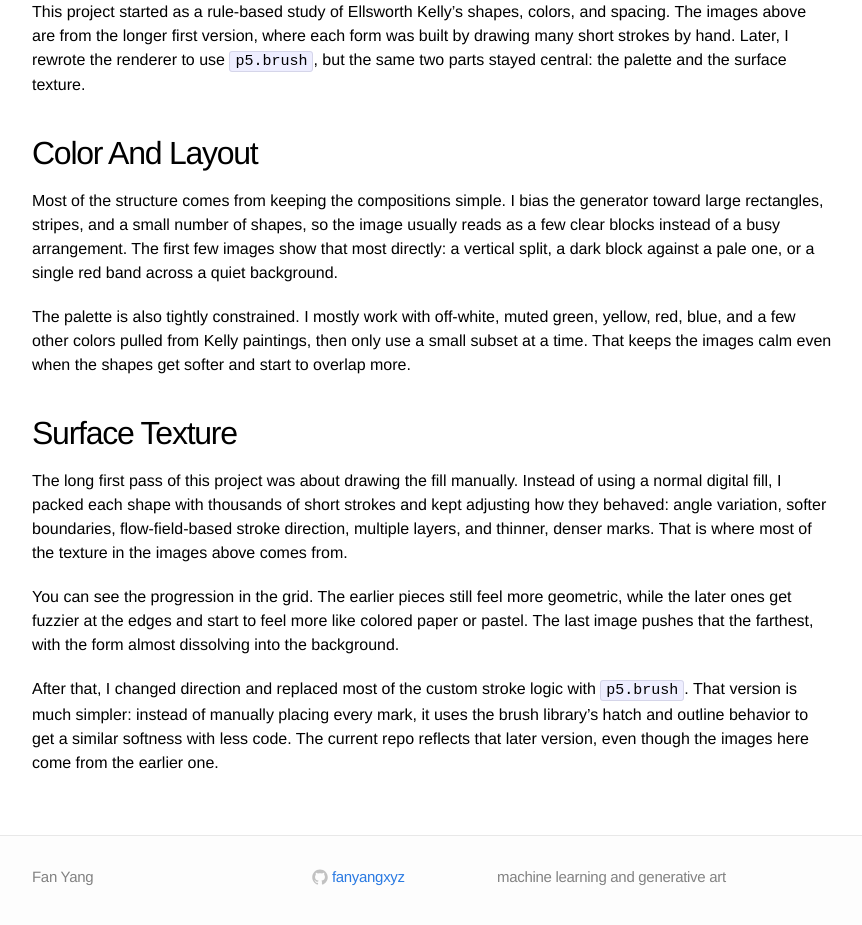
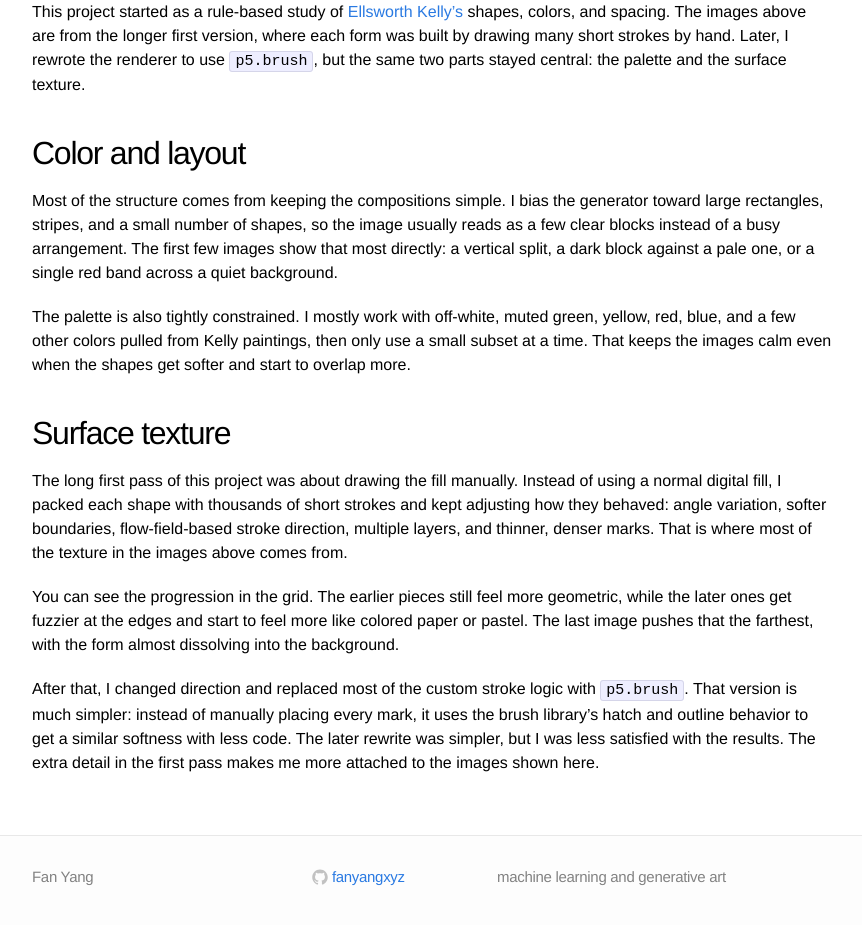
Before and after one commit to fanyangxyz/fanyangxyz.github.io, a Jekyll site: the page built from _posts/2026-01-02-kelly.md, in a window 1280 px wide and 1400 px high, scrolled down 567 px. Shown: the part 467-1392 px from the top of the window, without its empty margins (208-1070 px from the left). Built offline with Jekyll 4.4.1, drawn with Linux system fonts in a browser that asks for light colours.

Commit message:
small edits

```diff
--- a/_posts/2026-01-02-kelly.md
+++ b/_posts/2026-01-02-kelly.md
@@ -19,11 +19,11 @@ tags: [art,code]
   <div class="recoloringpiece"><img src="/assets/kelly/kelly_artwork_20260103_143542_qvie.png" alt="Kelly artwork 9" /></div>
 </div>
 
-This project started as a rule-based study of Ellsworth Kelly's shapes, colors, and spacing.
+This project started as a rule-based study of [Ellsworth Kelly's](https://ellsworthkelly.org/) shapes, colors, and spacing.
 The images above are from the longer first version, where each form was built by drawing many short strokes by hand.
 Later, I rewrote the renderer to use `p5.brush`, but the same two parts stayed central: the palette and the surface texture.
 
-## Color And Layout
+## Color and layout
 
 Most of the structure comes from keeping the compositions simple.
 I bias the generator toward large rectangles, stripes, and a small number of shapes, so the image usually reads as a few clear blocks instead of a busy arrangement.
@@ -33,7 +33,7 @@ The palette is also tightly constrained.
 I mostly work with off-white, muted green, yellow, red, blue, and a few other colors pulled from Kelly paintings, then only use a small subset at a time.
 That keeps the images calm even when the shapes get softer and start to overlap more.
 
-## Surface Texture
+## Surface texture
 
 The long first pass of this project was about drawing the fill manually.
 Instead of using a normal digital fill, I packed each shape with thousands of short strokes and kept adjusting how they behaved: angle variation, softer boundaries, flow-field-based stroke direction, multiple layers, and thinner, denser marks.
@@ -45,4 +45,5 @@ The last image pushes that the farthest, with the form almost dissolving into th
 
 After that, I changed direction and replaced most of the custom stroke logic with `p5.brush`.
 That version is much simpler: instead of manually placing every mark, it uses the brush library's hatch and outline behavior to get a similar softness with less code.
-The current repo reflects that later version, even though the images here come from the earlier one.
+The later rewrite was simpler, but I was less satisfied with the results.
+The extra detail in the first pass makes me more attached to the images shown here.
```
